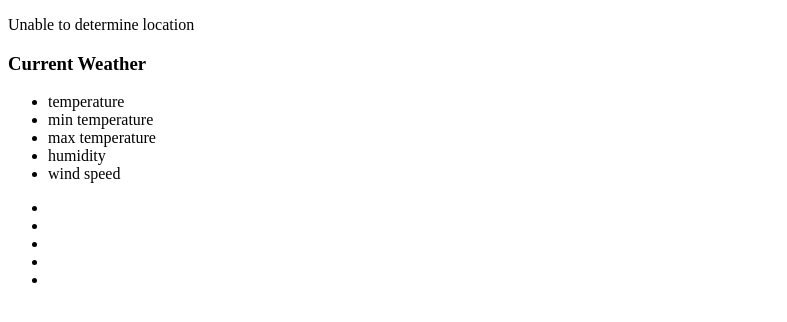
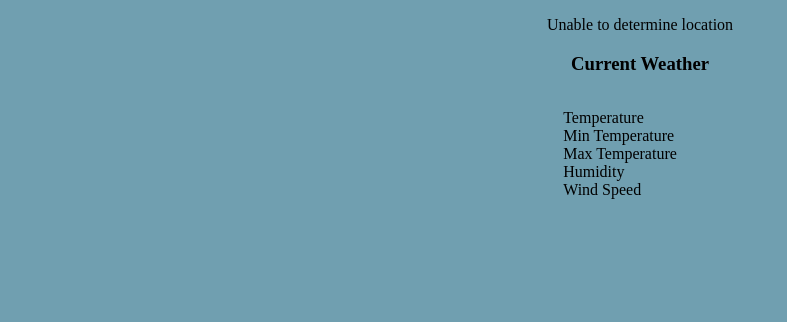
Before and after one commit to kshintaku/django-apps, a Django app: page /weather/ in a window 1280 px wide. Shown: the top 322 px of the page, without its empty margins (0-787 px from the left). Run offline with Django 3.2, Linux system fonts and the light colour scheme; data that the repository does not hold is empty.

Commit message:
figuring out static files

```diff
--- a/mysite/settings.py
+++ b/mysite/settings.py
@@ -124,5 +124,8 @@ USE_TZ = True
 # https://docs.djangoproject.com/en/3.1/howto/static-files/
 
 STATIC_URL = '/static/'
+STATICFILES_DIR = [
+    os.path.join(BASE_DIR, "static"),
+]
 
 django_heroku.settings(locals())
--- /dev/null
+++ b/weather/static/css/stylesheet.css
@@ -0,0 +1,21 @@
+body {
+  background: #709FB0;
+}
+
+ul {
+  display: block;
+  list-style: none;
+  text-align: left;
+  text-transform: capitalize;
+  padding-inline-start: 0px;
+  padding-inline-end: 0px;
+}
+
+.container {
+  text-align: center;
+}
+
+.weather-stats {
+  display: inline-flex;
+  gap: 40px
+}
--- a/weather/templates/weather/index.html
+++ b/weather/templates/weather/index.html
@@ -1,16 +1,18 @@
 <!DOCTYPE html>
 <html lang="en">
 <head>
+  {% load static %}
   <meta charset="UTF-8">
-  <meta name="viewport" content="width=`, initial-scale=1.0">
+  <meta name="viewport", initial-scale=1.0">
   <title>Weather</title>
+  <link rel="stylesheet" href="{% static '/css/stylesheet.css' %}" type="text/css">
 </head>
 <body>
   <div class="container">
     <div class="header-section">
       <div class="header-frame">
         {% if location.city %}
-          {{ location.city }}
+          <h2>{{ location.city }}</h2>
         {% else %}
           <p>Unable to determine location</p>
         {% endif %}
```
